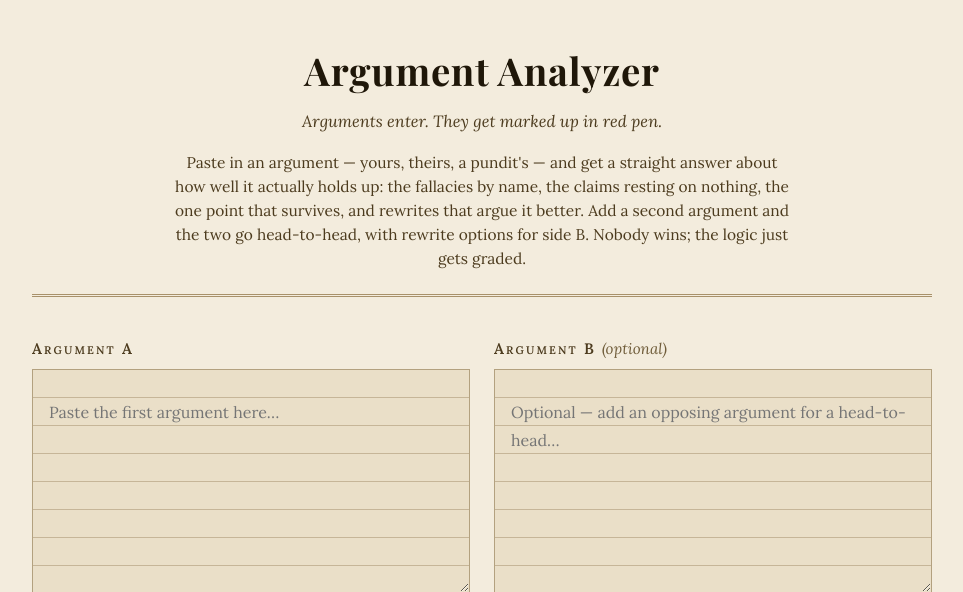
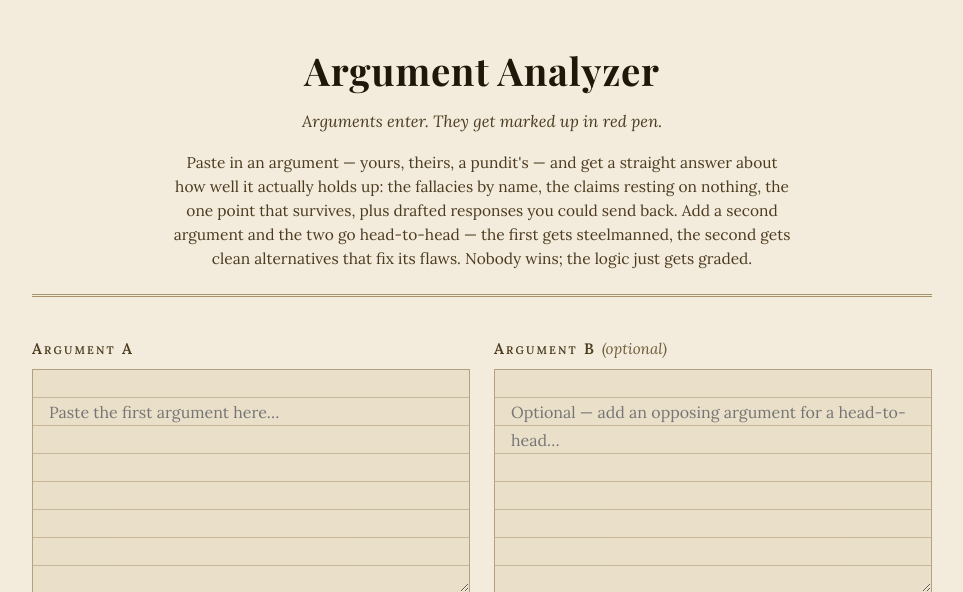
Before and after one commit to ivjames/args, a Flask app: page / in a window 1280 px wide. Shown: the top 592 px of the page, without its empty margins (158-1121 px from the left). Run offline with Flask 3, Linux system fonts and the light colour scheme; some web fonts are replaced.

Commit message:
Solo mode drafts responses; dual mode steelmans A, rewrites B cleanly
Solo analyses now close with two draft replies aimed at the argument's
actual weaknesses instead of rewrites of it. Head-to-head analyses close
with a steelmanned Argument A (the version B would actually have to
beat) followed by two clean alternatives for Argument B. Intro copy
updated to match.

Co-Authored-By: Claude Fable 5 <noreply@anthropic.com>
Claude-Session: https://claude.ai/code/session_01Rw5tBE9JVuvVKTJLamtWP4

```diff
--- a/app.py
+++ b/app.py
@@ -36,8 +36,11 @@ Format your response in clean sections using markdown:
 ## Head-to-Head
 One paragraph comparing the logical quality of both arguments. No winner declared — only which argument has fewer structural weaknesses and why.
 
-## Rewriting Argument B
-Two labeled rewrite options for Argument B (e.g. "Option 1 — tightened claims"), each correcting the issues you identified. Keep Argument B's original position and conclusion — fix the reasoning and support, do not soften it or switch sides.
+## Steelmanning Argument A
+The strongest defensible version of Argument A's position: rebuild it with the weak premises repaired or discarded and the fallacies removed. This is the version Argument B would actually have to beat.
+
+## Clean Alternatives for Argument B
+Two labeled clean rewrites of Argument B (e.g. "Option 1 — tightened claims"), each correcting the issues you identified. Keep Argument B's original position and conclusion — fix the reasoning and support, do not soften it or switch sides.
 
 Be blunt. Do not soften critiques. Do not validate arguments merely because they have emotional weight."""
 
@@ -58,8 +61,8 @@ Format your response in clean sections using markdown:
 ### Strongest Point
 ### How to Strengthen
 
-## Suggested Rewrites
-Two labeled rewrite options (e.g. "Option 1 — tightened claims"), each correcting the issues you identified. Keep the argument's original position and conclusion — fix the reasoning and support, do not soften it or switch sides.
+## Drafted Responses
+Two labeled draft responses to the argument (e.g. "Response 1 — attacks the causal claim"), each written as if replying directly to its author. Target the actual weaknesses you identified — do not strawman, and do not pad the drafts with pleasantries.
 
 Be blunt. Do not soften critiques. Do not validate the argument merely because it has emotional weight."""
 
--- a/templates/index.html
+++ b/templates/index.html
@@ -249,8 +249,9 @@
       <p class="intro">
         Paste in an argument — yours, theirs, a pundit's — and get a straight answer about how
         well it actually holds up: the fallacies by name, the claims resting on nothing, the one
-        point that survives, and rewrites that argue it better. Add a second argument and the two
-        go head-to-head, with rewrite options for side B. Nobody wins; the logic just gets graded.
+        point that survives, plus drafted responses you could send back. Add a second argument
+        and the two go head-to-head — the first gets steelmanned, the second gets clean
+        alternatives that fix its flaws. Nobody wins; the logic just gets graded.
       </p>
     </header>
 
```
